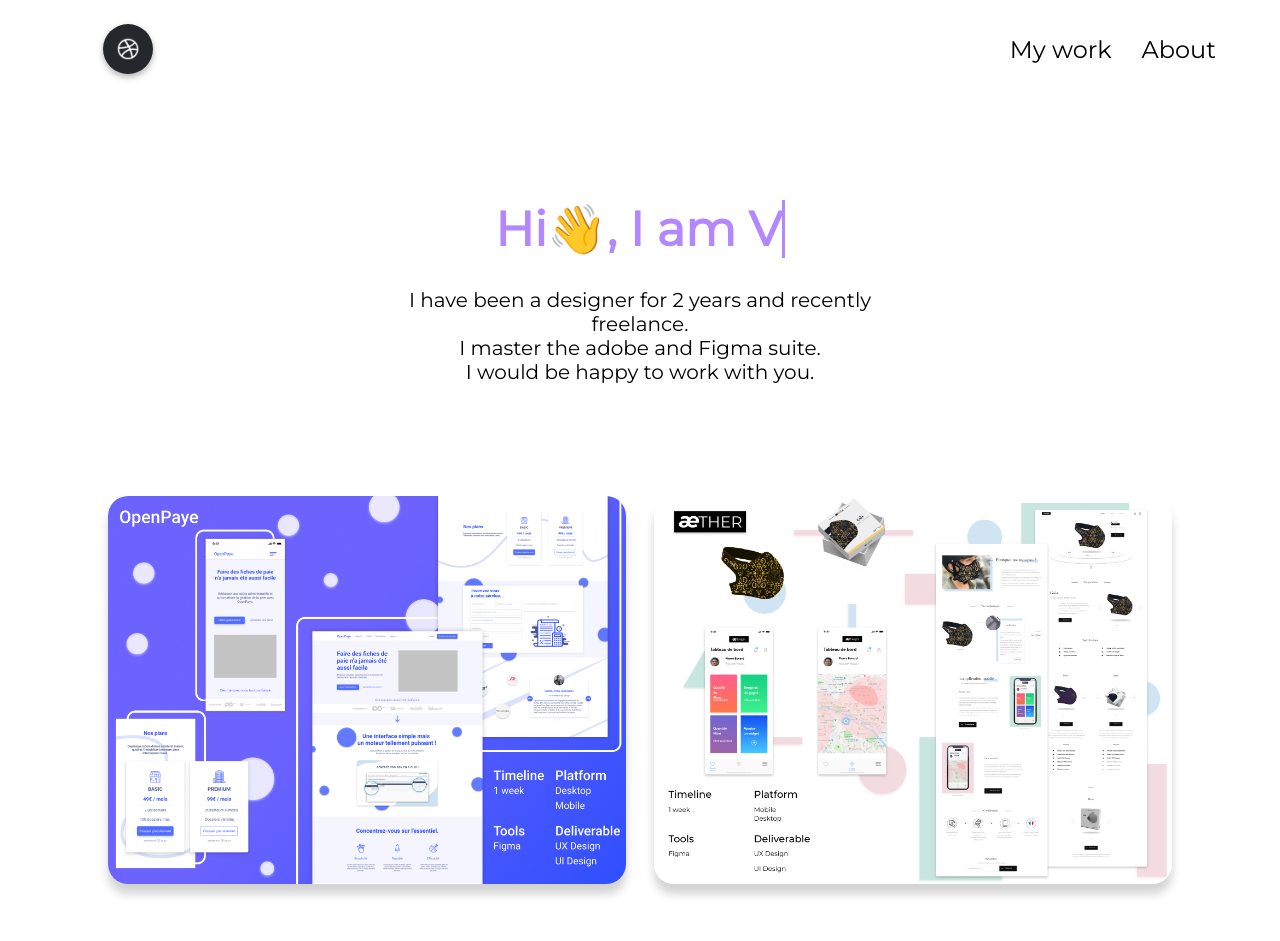
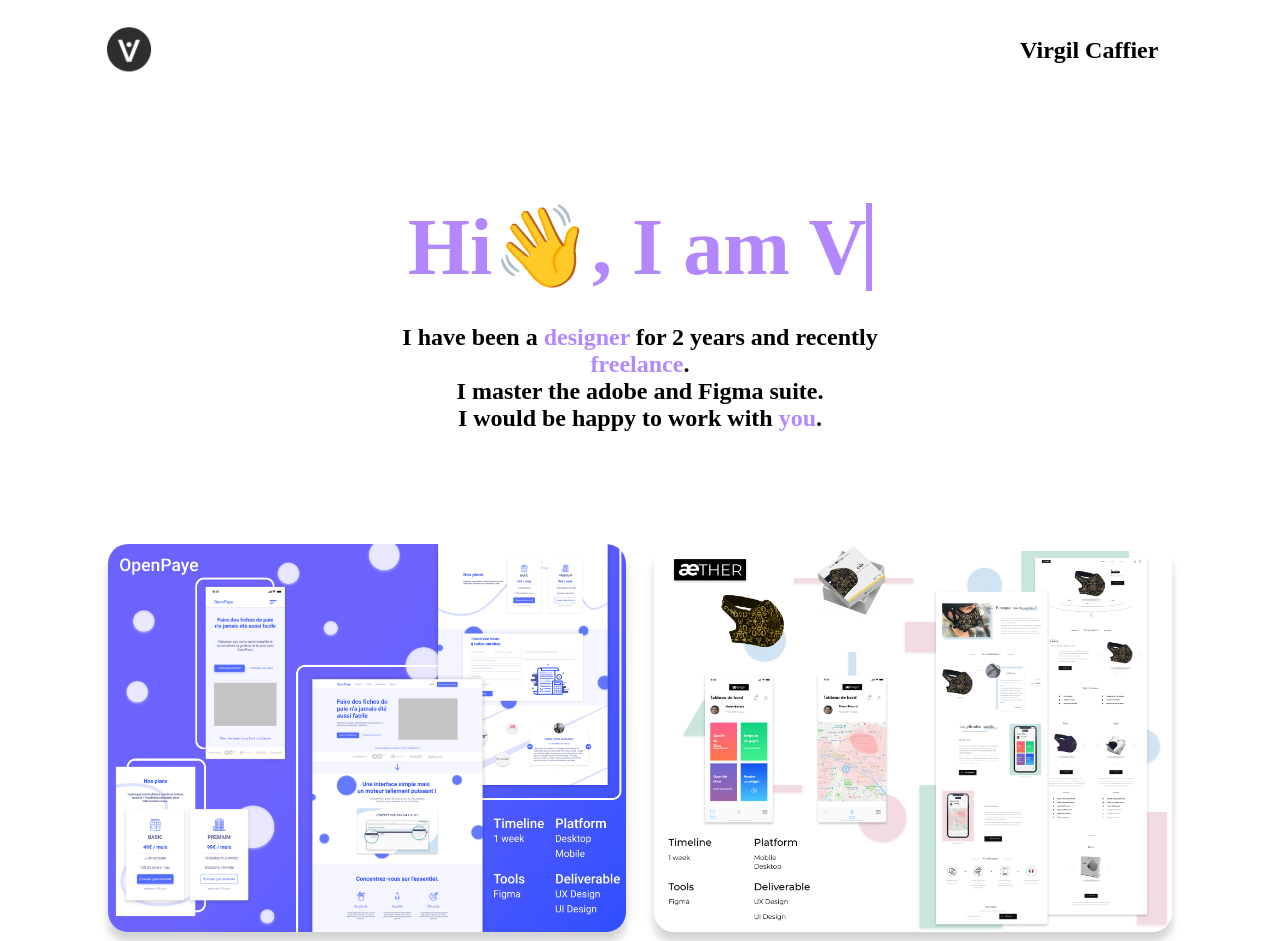
Before and after one commit to Vcaffier/Portfolio-Caffier-Virgil, a plain HTML site: page index.html in a window 1280 px wide. Shown: the top 941 px of the page. Drawn offline with Linux system fonts and the light colour scheme; a web font is replaced by a local one.

Commit message:
new commi

```diff
--- a/index.html
+++ b/index.html
@@ -2,7 +2,11 @@
 <html lang="fr">
 <head>
   <meta charset="utf-8">
-  <link rel="icon" href="#">
+  <link rel="shortcut icon" href="favicon.ico" type="image/x-icon">
+  <link rel="icon" href="favicon.png" type="image/png">
+  <link rel="icon" sizes="32x32" href="favicon-32.png" type="image/png">
+  <link rel="icon" sizes="64x64" href="favicon-64.png" type="image/png">
+  <link rel="icon" sizes="96x96" href="favicon-96.png" type="image/png">
   <title>Virgil Caffier | Portfolio</title>
   <meta name="description" content="I'm Virgil Caffier, a french designer freelance based in Paris and currently a student at HETIC.">
   <meta itemprop="name" content="Virgil Caffier | Portfolio">
@@ -19,20 +23,19 @@
 <body>
   <div class="wrapper">
      <nav class="clearfix">
-        <a href="#">About</a>
-        <a href="#">My work</a>
-        <a href="https://dribbble.com/VirgilC"><img src="images/dribbble_icon.png" alt="dribbble icon"></a>
+        <a href="#">Virgil Caffier</a>
+        <a href="#"><img src="images/logo portfolio2.png" alt="logo portfolio"></a>
      </nav>
 
      <header>
          <h1>
-                <a href="" class="typewrite" data-period="2000" data-type='[ "Hi👋, I am Virgil.", "I am Creative.", "I ❤️ Design.", "I am a creative Designer."]'>
+                <a href="" class="typewrite" data-period="2000" data-type='[ "Hi👋, I am Virgil.", "I am a...", "UI Designer.", "UX Designer."]'>
                   <span class="wrap"></span>
                 </a>
               </h1>
-         <p>I have been a designer for 2 years and recently freelance.<br>I master the adobe and Figma suite.
+         <p>I have been a <span class="violet">designer</span> for 2 years and recently <span class="violet">freelance</span>.<br>I master the adobe and Figma suite.
              <br>
-             I would be happy to work with you. </p>
+             I would be happy to work with <span class="violet">you</span>. </p>
      </header>
 
      <div class="work">
--- a/style.css
+++ b/style.css
@@ -1,4 +1,13 @@
 /*-----Global-----*/
+
+    @font-face {
+    font-family: 'Gilroy-Regular ☞';
+    font-style: normal;
+    font-weight: normal;
+    src: local('Gilroy-Regular ☞'), url('Gilroy-Regular.woff') format('woff');
+    }
+
+
 *{
     margin: 0;
     padding: 0;
@@ -9,7 +18,7 @@
 }
 
 html{
-    font-family: "Montserrat", "sans-serif";
+    font-family: "Gilroy-Regular ☞", "sans-serif";
 }
 
 body{
@@ -36,6 +45,7 @@ body{
     color: #b388ff;
     padding-top: 10em;
     text-decoration: none;
+    font-size: 80px;
 }
 
 h1{
@@ -45,30 +55,30 @@ h1{
 
 p{
     color: black;
-    font-size: 20px;
+    font-size: 24px;
 }
 /*-----nav-----*/
 nav{
     height: 100px;
     line-height: 100px;
-    flex-direction: column;
 }
 
 nav a{
     color: black;
     text-decoration: none;
     font-size: 24px;
-    padding-left: 30px;
+    margin-right: 5%;
+    font-weight: 800;
 }
 
 nav a img{
+    width: 60px;
+    height: 60px;
     vertical-align: middle;
+    margin-left: 3%;
 }
 
 nav a:nth-child(1){
-    float: right;
-}
-nav a:nth-child(2){
     float: right;
 }
 /*-----header-----*/
@@ -80,8 +90,14 @@ header{
 header p{
     width: 45%;
     margin: 30px auto 0 auto;
+    font-weight: 600;
 }
 
+
+
+.violet{
+    color: #b388ff;
+}
 /*-----work-----*/
 .work{
     text-align: center;
@@ -164,7 +180,7 @@ footer p{
     }
 
     nav a{
-        font-size: 18px;
+        font-size: 22px;
     }
     nav a img{
         vertical-align: middle;
@@ -188,9 +204,11 @@ footer p{
         margin: 60px auto;
     }
     footer p{
-        font-size: 20px;
+        font-size: 18px;
     }
-
+    .typewrite{
+        font-size: 50px;
+    }
     .btn{
         width: 225px;
         height: 60px;
```
Also changed, not shown: images/browserconfig.xml (added, +11 -0 lines), images/dribble-logo-button.svg (added), images/favicon-144.png (added), images/favicon-196.png (added), images/favicon-32.png (added), images/favicon-64.png (added), images/favicon-96.png (added), images/favicon.ico (added), images/favicon.png (added), images/largetile.png (added), images/linkedin (2).svg (added), images/logo portfolio2.png (added), images/logo portfolioo.svg (deleted), images/logo-virgil-caffier.svg (added), 1 more files.
